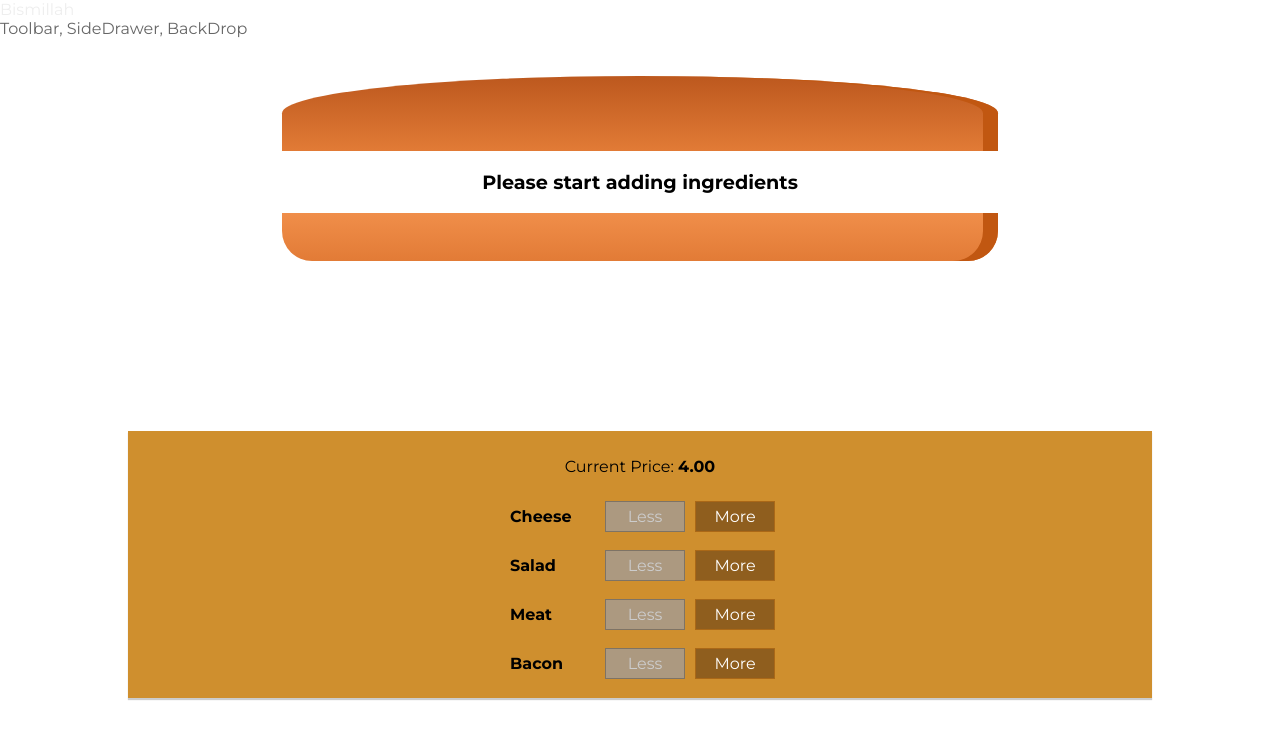
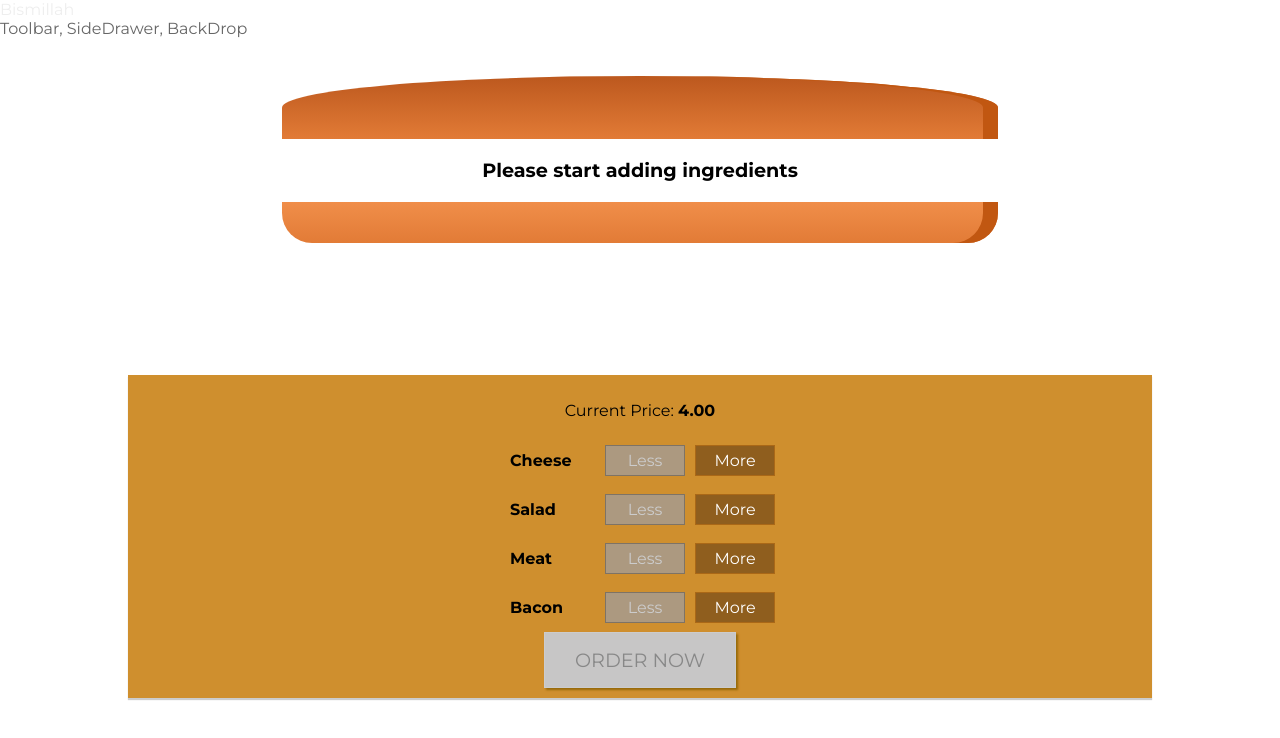
Before and after one commit to sirajrkhan/redux, a React (Create React App) app: page / in a window 1280 px wide. Shown: the top 738 px of the page. Built offline with nearby package versions, Linux system fonts and the light colour scheme.

Commit message:
added Order Summary

```diff
--- a/src/components/Burger/BuildControls/BuildControls.js
+++ b/src/components/Burger/BuildControls/BuildControls.js
@@ -23,6 +23,11 @@ const buildControls = (props) => (
                         />
             )
         }
+        <button
+            className={classes.OrderButton}
+            disabled={!props.purchasable}
+            onClick={props.ordered}
+            >ORDER NOW</button>
     </div>
 )
 
--- a/src/components/Burger/BuildControls/BuildControls.module.css
+++ b/src/components/Burger/BuildControls/BuildControls.module.css
@@ -9,3 +9,45 @@
     padding: 10px 0;
     /* margin-left: 13%; */
 }
+
+
+.OrderButton {
+    background-color: #DAD735;
+    outline: none;
+    cursor: pointer;
+    border: 1px solid #966909;
+    color: #966909;
+    font-family: inherit;
+    font-size: 1.2em;
+    padding: 15px 30px;
+    box-shadow: 2px 2px 2px #966909;
+}
+
+.OrderButton:hover, .OrderButton:active {
+    background-color: #A0DB41;
+    border: 1px solid #966909;
+    color: #966909;
+}
+
+.OrderButton:disabled {
+    background-color: #C7C6C6;
+    cursor: not-allowed;
+    border: 1px solid #ccc;
+    color: #888888;
+}
+
+.OrderButton:not(:disabled) {
+    animation: enable 0.3s linear;
+}
+
+@keyframes enable {
+    0% {
+        transform: scale(1);
+    }
+    60% {
+        transform: scale(1.1);
+    }
+    100% {
+        transform: scale(1);
+    }
+}
--- /dev/null
+++ b/src/components/Burger/OrderSummary/OrderSummary.js
@@ -0,0 +1,21 @@
+import React from 'react';
+import Aux from '../../../hoc/Aux'
+
+const orderSummary = (props) => {
+    const ingredients = props.ingredients;
+    const items = Object.keys(ingredients).map(
+        igKeys => <li key={igKeys} > <span style={{textTransform: `capitalize`}}>{igKeys}</span> : {props.ingredients[igKeys]} </li>
+    )
+
+    return (
+    <Aux>
+        <h3>Order Summary</h3>
+        <p>Here's the list of ingredients you added:</p>
+        <ul>
+            {items}
+        </ul>
+        <p>Continue to checkout??</p>
+    </Aux>)
+}
+
+export default orderSummary;
--- /dev/null
+++ b/src/components/UI/Modal/Modal.js
@@ -0,0 +1,15 @@
+import React from 'react';
+import classes from './Modal.module.css'
+
+const modal = (props) => (
+    <div
+        style={{
+            transform: props.show ? 'translateY(0)' : 'translateY(-100vh)',
+            opacity: props.show ? '1' : '0'
+        }}
+        className={classes.Modal}>
+        {props.children}
+    </div>
+);
+
+export default modal;
--- /dev/null
+++ b/src/components/UI/Modal/Modal.module.css
@@ -0,0 +1,20 @@
+.Modal {
+    position: fixed;
+    z-index: 500;
+    background-color: white;
+    width: 70%;
+    border: 1px solid #ccc;
+    box-shadow: 1px 1px 1px black;
+    padding: 16px;
+    left: 15%;
+    top: 20%;
+    box-sizing: border-box;
+    transition: all 0.3s ease-out;
+}
+
+@media (min-width: 600px) {
+    .Modal {
+        width: 500px;
+        left: calc(50% - 250px);
+    }
+}
--- a/src/containers/BurgerBuilder/BurgerBuilder.js
+++ b/src/containers/BurgerBuilder/BurgerBuilder.js
@@ -2,6 +2,8 @@ import React, {Component} from 'react';
 import Aux from '../../hoc/Aux';
 import Burger from '../../components/Burger/Burger';
 import BuildControls from '../../components/Burger/BuildControls/BuildControls'
+import Modal from '../../components/UI/Modal/Modal'
+import OrderSummary from '../../components/Burger/OrderSummary/OrderSummary'
 
 const INGREDIENT_PRICES = {
     cheese: .5,
@@ -15,12 +17,24 @@ class BurgerBuilder extends Component{
         ingredients : {
             cheese: 0,
             salad:  0,
-            seeds1: 0,
-            seeds2: 0,
             bacon: 0,
             meat: 0
         },
-        totalPrice: 4
+        totalPrice: 4,
+        purchasable: false,
+        purchasing: false
+    }
+
+    updatePurchaseState (ingredients) {
+        const sum = Object.keys(ingredients)
+            .map(igKeys => {
+                return ingredients[igKeys];
+            })
+            .reduce((sum,el) => {
+                return sum + el;
+            }, 0);
+
+        this.setState({purchasable: sum > 0});
     }
 
     addIngredientHandler = (type) => {
@@ -35,6 +49,7 @@ class BurgerBuilder extends Component{
         const oldPrice = this.state.totalPrice;
         const newPrice = oldPrice + priceAddition;
         this.setState({totalPrice: newPrice, ingredients: updatedIngredients})
+        this.updatePurchaseState(updatedIngredients);
     }
 
     removeIngredientHandler = (type) => {
@@ -53,6 +68,11 @@ class BurgerBuilder extends Component{
         const oldPrice = this.state.totalPrice;
         const newPrice = oldPrice - priceSubtraction;
         this.setState({totalPrice: newPrice, ingredients: updatedIngredients})
+        this.updatePurchaseState(updatedIngredients);
+    }
+
+    purchaseHandler = () => {
+        this.setState({purchasing:true})
     }
 
     render () {
@@ -66,11 +86,16 @@ class BurgerBuilder extends Component{
 
         return(
             <Aux>
+                <Modal show={this.state.purchasing}>
+                    <OrderSummary ingredients={this.state.ingredients} />
+                </Modal>
                 <Burger ingred={this.state.ingredients} />
                 <BuildControls
                 Disabled={disabledInfo}
                 price = {this.state.totalPrice}
                 more={this.addIngredientHandler}
+                purchasable={this.state.purchasable}
+                ordered={this.purchaseHandler}
                 less={this.removeIngredientHandler} />
             </Aux>
         )
```
Also changed, not shown: src/components/UI/Backdrop/Backdrop.js (added, +7 -0 lines).
